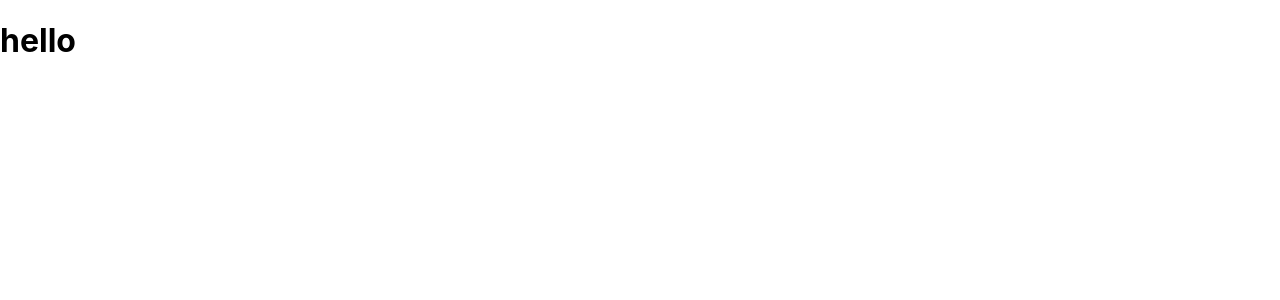
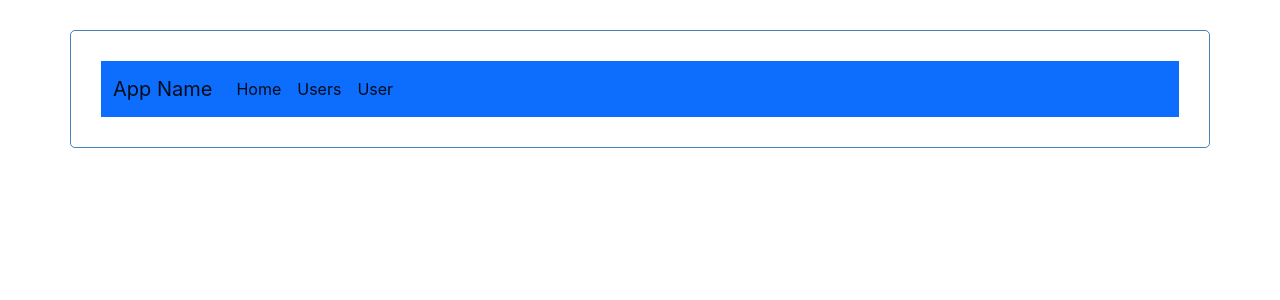
Before and after one commit to diborad-d/Random-User, a React (Create React App) app: page / in a window 1280 px wide. Shown: the top 300 px of the page. Built offline with nearby package versions, Linux system fonts and the light colour scheme.

Commit message:
installed bootstrap, created pages comp, added nav

```diff
--- a/package.json
+++ b/package.json
@@ -6,7 +6,9 @@
     "@testing-library/jest-dom": "^5.16.2",
     "@testing-library/react": "^12.1.4",
     "@testing-library/user-event": "^13.5.0",
+    "bootstrap": "^5.1.3",
     "react": "^17.0.2",
+    "react-bootstrap": "^2.2.1",
     "react-dom": "^17.0.2",
     "react-scripts": "5.0.0",
     "web-vitals": "^2.1.4"
--- a/public/index.html
+++ b/public/index.html
@@ -2,42 +2,25 @@
 <html lang="en">
   <head>
     <meta charset="utf-8" />
-    <link rel="icon" href="%PUBLIC_URL%/favicon.ico" />
     <meta name="viewport" content="width=device-width, initial-scale=1" />
-    <meta name="theme-color" content="#000000" />
+
+    <!-- Bootstrap CSS -->
+    <link
+      href="https://cdn.jsdelivr.net/npm/bootstrap@5.1.3/dist/css/bootstrap.min.css"
+      rel="stylesheet"
+      integrity="sha384-1BmE4kWBq78iYhFldvKuhfTAU6auU8tT94WrHftjDbrCEXSU1oBoqyl2QvZ6jIW3"
+      crossorigin="anonymous"
+    />
+
     <meta
       name="description"
       content="Web site created using create-react-app"
     />
     <link rel="apple-touch-icon" href="%PUBLIC_URL%/logo192.png" />
-    <!--
-      manifest.json provides metadata used when your web app is installed on a
-      user's mobile device or desktop. See https://developers.google.com/web/fundamentals/web-app-manifest/
-    -->
-    <link rel="manifest" href="%PUBLIC_URL%/manifest.json" />
-    <!--
-      Notice the use of %PUBLIC_URL% in the tags above.
-      It will be replaced with the URL of the `public` folder during the build.
-      Only files inside the `public` folder can be referenced from the HTML.
-
-      Unlike "/favicon.ico" or "favicon.ico", "%PUBLIC_URL%/favicon.ico" will
-      work correctly both with client-side routing and a non-root public URL.
-      Learn how to configure a non-root public URL by running `npm run build`.
-    -->
     <title>React App</title>
   </head>
   <body>
     <noscript>You need to enable JavaScript to run this app.</noscript>
     <div id="root"></div>
-    <!--
-      This HTML file is a template.
-      If you open it directly in the browser, you will see an empty page.
-
-      You can add webfonts, meta tags, or analytics to this file.
-      The build step will place the bundled scripts into the <body> tag.
-
-      To begin the development, run `npm start` or `yarn start`.
-      To create a production bundle, use `npm run build` or `yarn build`.
-    -->
   </body>
 </html>
--- a/src/App.js
+++ b/src/App.js
@@ -1,7 +1,11 @@
+import Dashboard from "./components/Dashboard";
+import LandingPage from "./components/LandingPage";
+import UserProfile from "./components/UserProfile";
 function App() {
   return (
     <div className="App">
-     <h1>hello</h1>
+      {/* <LandingPage title="Hello from Landing Page" /> */}
+      <Dashboard title="Hello from Dashboard" />
     </div>
   );
 }
--- /dev/null
+++ b/src/components/Dashboard.js
@@ -0,0 +1,13 @@
+import Navbar from "./Navbar";
+function Dashboard() {
+  return (
+    <>
+      <div className=" container container-fluid">
+        <Navbar />
+        {/* make an api req: display 100 user cards here */}
+      </div>
+    </>
+  );
+}
+
+export default Dashboard;
--- /dev/null
+++ b/src/components/LandingPage.js
@@ -0,0 +1,16 @@
+import Navbar from "./Navbar";
+import Dashboard from "./Dashboard";
+import UserProfile from "./UserProfile";
+function LandingPage() {
+  return (
+    <>
+      <div className=" container container-fluid">
+        <Navbar />
+        <Dashboard title="Hello from Dashboard" />
+        <UserProfile title="Hello from User Profile" />
+      </div>
+    </>
+  );
+}
+
+export default LandingPage;
--- /dev/null
+++ b/src/components/Navbar.js
@@ -0,0 +1,39 @@
+function Navbar() {
+  return (
+    <div>
+      <nav class="navbar navbar-expand-lg navbar-light bg-primary">
+        <div class="container-fluid">
+          <a class="navbar-brand" href="#">
+            App Name
+          </a>
+          <button
+            class="navbar-toggler"
+            type="button"
+            data-bs-toggle="collapse"
+            data-bs-target="#navbarNavAltMarkup"
+            aria-controls="navbarNavAltMarkup"
+            aria-expanded="false"
+            aria-label="Toggle navigation"
+          >
+            <span class="navbar-toggler-icon"></span>
+          </button>
+          <div class="collapse navbar-collapse" id="navbarNavAltMarkup">
+            <div class="navbar-nav">
+              <a class="nav-link active" aria-current="page" href="#">
+                Home
+              </a>
+              <a class="nav-link active" aria-current="page" href="#">
+                Users
+              </a>
+              <a class="nav-link active" aria-current="page" href="#">
+                User
+              </a>
+            </div>
+          </div>
+        </div>
+      </nav>
+    </div>
+  );
+}
+
+export default Navbar;
--- /dev/null
+++ b/src/components/UserProfile.js
@@ -0,0 +1,11 @@
+
+
+function UserProfile({title}) {
+    return (
+        <div>
+            <h1>{title}</h1>
+        </div>
+    )
+}
+
+export default UserProfile
--- a/src/index.css
+++ b/src/index.css
@@ -1,13 +1,34 @@
 body {
   margin: 0;
-  font-family: -apple-system, BlinkMacSystemFont, 'Segoe UI', 'Roboto', 'Oxygen',
-    'Ubuntu', 'Cantarell', 'Fira Sans', 'Droid Sans', 'Helvetica Neue',
+  font-family: -apple-system, BlinkMacSystemFont, "Segoe UI", "Roboto", "Oxygen",
+    "Ubuntu", "Cantarell", "Fira Sans", "Droid Sans", "Helvetica Neue",
     sans-serif;
   -webkit-font-smoothing: antialiased;
   -moz-osx-font-smoothing: grayscale;
 }
-
+.container {
+  max-width: auto;
+  margin: 30px auto;
+  overflow: auto;
+  min-height: auto;
+  border: 1px solid steelblue;
+  padding: 30px;
+  border-radius: 5px;
+}
+.btn {
+  display: inline-block;
+  background: blue;
+  color: #fff;
+  border: none;
+  padding: 10px 20px;
+  margin: 5px;
+  border-radius: 5px;
+  cursor: pointer;
+  text-decoration: none;
+  font-size: 15px;
+  font-family: inherit;
+}
 code {
-  font-family: source-code-pro, Menlo, Monaco, Consolas, 'Courier New',
+  font-family: source-code-pro, Menlo, Monaco, Consolas, "Courier New",
     monospace;
 }
```
Also changed, not shown: 1 other file (tests, documents, lock files or other folders).
